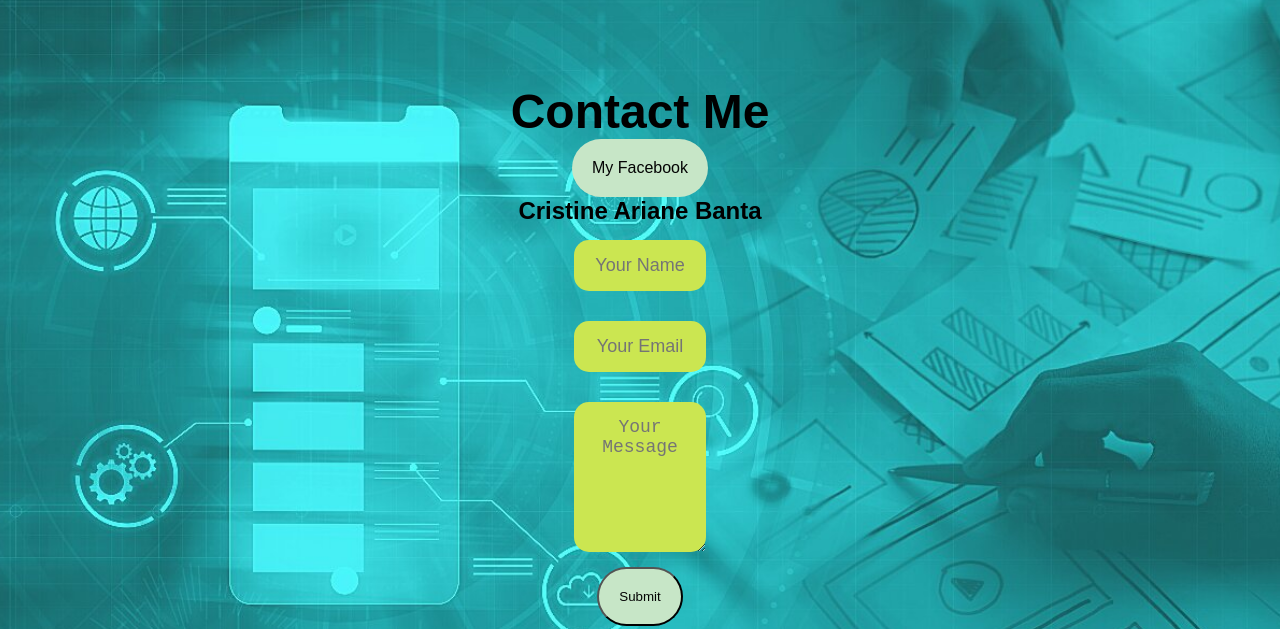
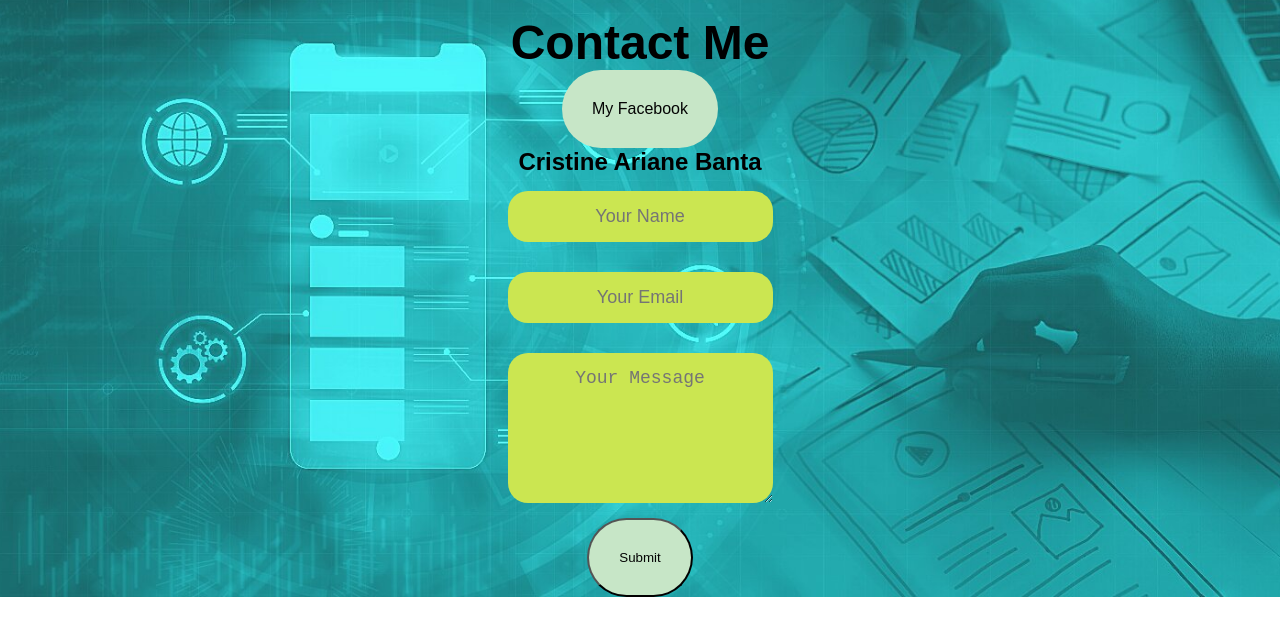
Before and after one commit to Aryn088/Online-Portfolio, a plain HTML site: page index.html in a window 1280 px wide. Shown: the part 2445-3074 px from the top of the page. After the commit the page ends 3042 px from the top, so only its background shows below. Drawn offline with Linux system fonts and the light colour scheme.

Commit message:
Update style.css

```diff
--- a/style.css
+++ b/style.css
@@ -251,8 +251,8 @@ nav.sticky .menu-btn {
   display: grid;
   grid-template-columns: repeat(auto-fit, minmax(350px, auto));
   align-items: center;
-  gap: 2.5rem;
-  margin-top: 5rem;
+  gap: 1rem;
+  margin-top: 0rem;
 }
 
 .row {
@@ -303,6 +303,7 @@ nav.sticky .menu-btn {
   height: 100%;
 }
 
+
 .contact-left h1.sub-title {
   font-size: 3em;
 }
@@ -333,14 +334,14 @@ nav.sticky .menu-btn {
 .btn.btn2 {
   display: inline-block;
   background: rgb(199, 230, 199);
-  padding: 20px;
+  padding: 30px;
   border-radius: 100px;
   color: rgb(4, 4, 4);
 }
 
 form input,
 form textarea {
-  width: 50%;
+  width: 100%;
   border: 0;
   outline: none;
   background: rgb(203, 230, 81);
@@ -348,14 +349,14 @@ form textarea {
   margin: 15px 0;
   color: black;
   font-size: 18px;
-  border-radius: 15px;
+  border-radius: 20px;
   text-align: center;
 }
 
 .works,
 #contact {
   width: 100%;
-  height: 100vh;
+  padding-top: 100px;
   font-family: 'Poppins', sans-serif;
   text-align: center;
   background: url("omg.jpg") no-repeat;
```
